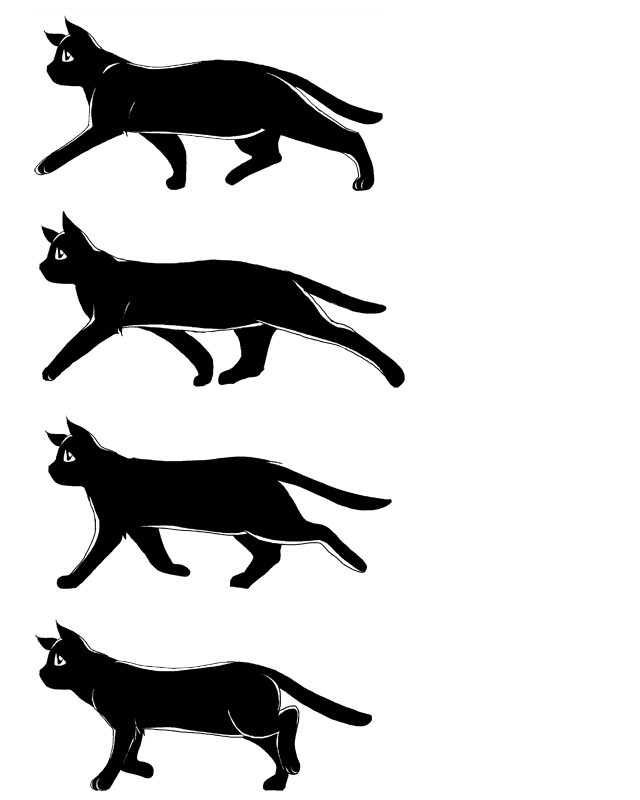
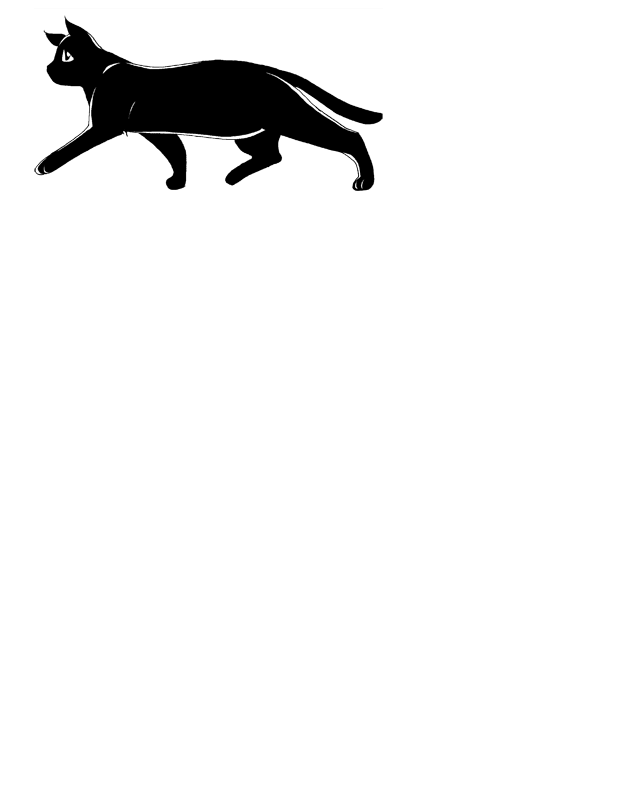
Before and after one commit to rshmyrev/js_animation, a plain HTML site: page index.html in a window 1280 px wide. Shown: the top 800 px of the page, without its empty margins (0-640 px from the left). Drawn offline with Linux system fonts and the light colour scheme.

Commit message:
define viewport

```diff
--- a/css/style.css
+++ b/css/style.css
@@ -1,5 +1,7 @@
-.cat {
-    height: 2400px;
+#cat {
+    height: 200px;
     width: 400px;
+    /* image from https://www.pngwing.com/en/free-png-nfyld */
     background: url("../image/cat_walk_cycle_sprite.png");
+    background-position: 0 0;
 }
--- a/index.html
+++ b/index.html
@@ -7,6 +7,6 @@
     <script src="js/cat.js" type="text/javascript"></script>
 </head>
 <body>
-<div class="cat"></div>
+<div id="cat"></div>
 </body>
 </html>
```
